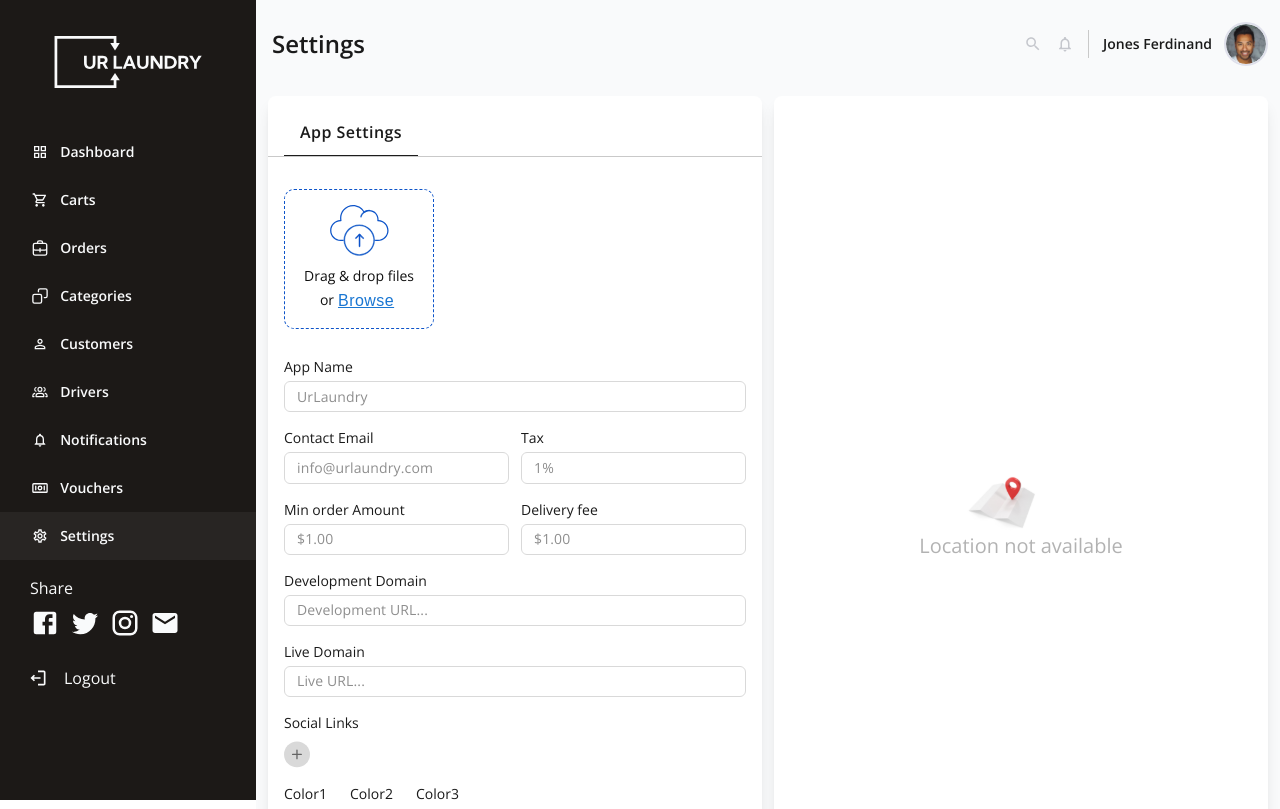
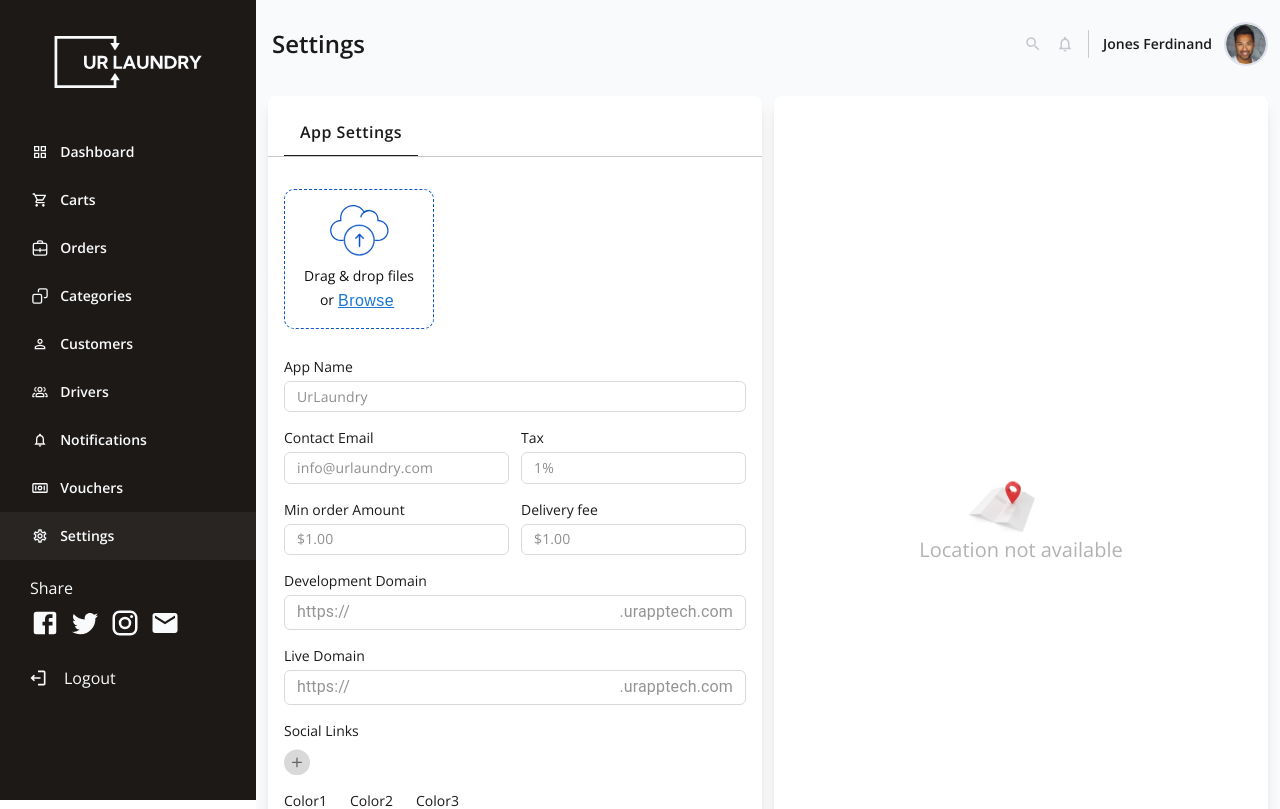
Before and after one commit to Rafayasad01/adminapp, a React (Vite) app: page /dashboard/settings/app in a window 1280 px wide. Shown: the top 809 px of the page. Built offline with nearby package versions, Linux system fonts and the light colour scheme; no server answers; sample sign-in values are in the browser's storage.

Commit message:
Add Domain Fields In Setting Page is done

```diff
--- a/src/assets/css/PopupStyle.css
+++ b/src/assets/css/PopupStyle.css
@@ -316,8 +316,7 @@
   @apply mt-2 flex w-full items-center justify-between justify-items-center !important;
 }
 
-.ChatBtnLeftBox {
-}
+.ChatBtnLeftBox {}
 
 .ChatBtnRightBox {
   @apply flex flex-row items-center justify-items-center !important;
@@ -344,13 +343,13 @@
   margin-top: 2px;
 }
 
-.FormControl .MuiSwitch-switchBase.Mui-checked + .MuiSwitch-track {
+.FormControl .MuiSwitch-switchBase.Mui-checked+.MuiSwitch-track {
   background-color: #51b541 !important;
   opacity: 1 !important;
   border: 0 !important;
 }
 
-.FormControl .MuiSwitch-switchBase.Mui-checked.Mui-disabled + .MuiSwitch-track {
+.FormControl .MuiSwitch-switchBase.Mui-checked.Mui-disabled+.MuiSwitch-track {
   opacity: 0.5 !important;
 }
 
@@ -363,7 +362,7 @@
   color: #fff;
 }
 
-.FormControl .MuiSwitch-switchBase.Mui-disabled + .MuiSwitch-track {
+.FormControl .MuiSwitch-switchBase.Mui-disabled+.MuiSwitch-track {
   opacity: 0.3 !important;
 }
 
@@ -541,3 +540,20 @@
 .css-wclgr9-MuiButtonBase-root-MuiTab-root {
   padding: 0;
 }
+
+.Content .FormInput .MuiInputBase-adornedStart {
+  padding: 0;
+  margin: 0;
+  width: auto;
+
+}
+
+.Content .FormInput .MuiInputBase-inputAdornedEnd {
+  padding: 4px 0 5px;
+  margin-top: 1px;
+}
+
+.Content .FormInput .MuiInputAdornment-positionStart,
+.Content .FormInput .MuiInputAdornment-positionEnd {
+  margin: 0;
+}
--- a/src/pages/settings/SettingsApp.tsx
+++ b/src/pages/settings/SettingsApp.tsx
@@ -11,7 +11,7 @@ import Link from '@mui/material/Link';
 import { useForm } from 'react-hook-form';
 import DragDropFile from './DragDropFile';
 import PlusIcon from '../../components/icons/PlusIcon';
-import { Setting, SocialMedia } from '../../interfaces/app.interface';
+import { Setting } from '../../interfaces/app.interface';
 import SocialLinksPopup from './SocialLinksPopup';
 import { useAppSelector } from '../../redux/redux-hooks';
 
@@ -20,6 +20,7 @@ import assets from '../../assets';
 import ColorPicker from '../../components/common/ColorPicker';
 import Service from '../../services/adminapp/admin';
 import {
+  DOMAIN_PREFIX,
   FACEBOOK,
   INSTAGRAM,
   LINKEDIN,
@@ -29,6 +30,8 @@ import {
 } from '../../utils/constants';
 import AlertBox from '../../utils/Alert';
 import MapAddress from '../../components/common/MapAddress';
+import TextField from '@mui/material/TextField';
+import InputAdornment from '@mui/material/InputAdornment';
 
 type AssetsImages = keyof typeof assets.images;
 
@@ -252,11 +255,24 @@ function SettingsApp() {
               <div className="FormField mb-4">
                 <FormControl className="FormControl" variant="standard">
                   <label className="FormLabel">Development Domain</label>
-                  <Input
+                  {/* <Input
                     className="FormInput"
                     id="development_domain"
                     placeholder="Development URL..."
                     disableUnderline
+                    {...register('development_domain', {
+                      value: detail ? detail.development_domain : '',
+                    })}
+                  /> */}
+                  <TextField
+                    className="FormInput"
+                    sx={{ padding: 0 }}
+                    id="development_domain"
+                    InputProps={{
+                      startAdornment: <InputAdornment position="start">https://</InputAdornment>,
+                      endAdornment: <InputAdornment position="end">{DOMAIN_PREFIX}</InputAdornment>
+                    }}
+                    variant="outlined"
                     {...register('development_domain', {
                       value: detail ? detail.development_domain : '',
                     })}
@@ -266,11 +282,24 @@ function SettingsApp() {
               <div className="FormField mb-4">
                 <FormControl className="FormControl" variant="standard">
                   <label className="FormLabel">Live Domain</label>
-                  <Input
+                  {/* <Input
                     className="FormInput"
                     id="live_domain"
                     placeholder="Live URL..."
                     disableUnderline
+                    {...register('live_domain', {
+                      value: detail ? detail.live_domain : '',
+                    })}
+                  /> */}
+                  <TextField
+                    className="FormInput"
+                    sx={{ padding: 0 }}
+                    id="live_domain"
+                    InputProps={{
+                      startAdornment: <InputAdornment position="start">https://</InputAdornment>,
+                      endAdornment: <InputAdornment position="end">{DOMAIN_PREFIX}</InputAdornment>
+                    }}
+                    variant="outlined"
                     {...register('live_domain', {
                       value: detail ? detail.live_domain : '',
                     })}
--- a/src/utils/constants.ts
+++ b/src/utils/constants.ts
@@ -1,5 +1,5 @@
-//export const BASE_URL = import.meta.env.VITE_SERVICE_BASE_URL;
-export const BASE_URL = 'https://dev.urapptech.com/api/v1/admin/';
+export const BASE_URL = import.meta.env.VITE_SERVICE_BASE_URL;
+//export const BASE_URL = 'https://dev.urapptech.com/api/v1/admin/';
 export const GOOGLE_MAP_KEY = import.meta.env.VITE_GOOGLE_MAP_KEY;
 export const BACKOFFICE_PREFIX = 'backofficeUser';
 export const PERMISSION_PREFIX = 'permission';
@@ -44,6 +44,7 @@ export const LINKEDIN = 'linkedin';
 export const TWITTER = 'twitter';
 export const YOUTUBE = 'youtube';
 export const WHATSAPP = 'whatsapp';
+export const DOMAIN_PREFIX = '.urapptech.com';
 
 // LocalStorage my token save kara lyty
 export const TOKEN_STORE_KEY = 'APP_AUTH_TOKEN';
```
